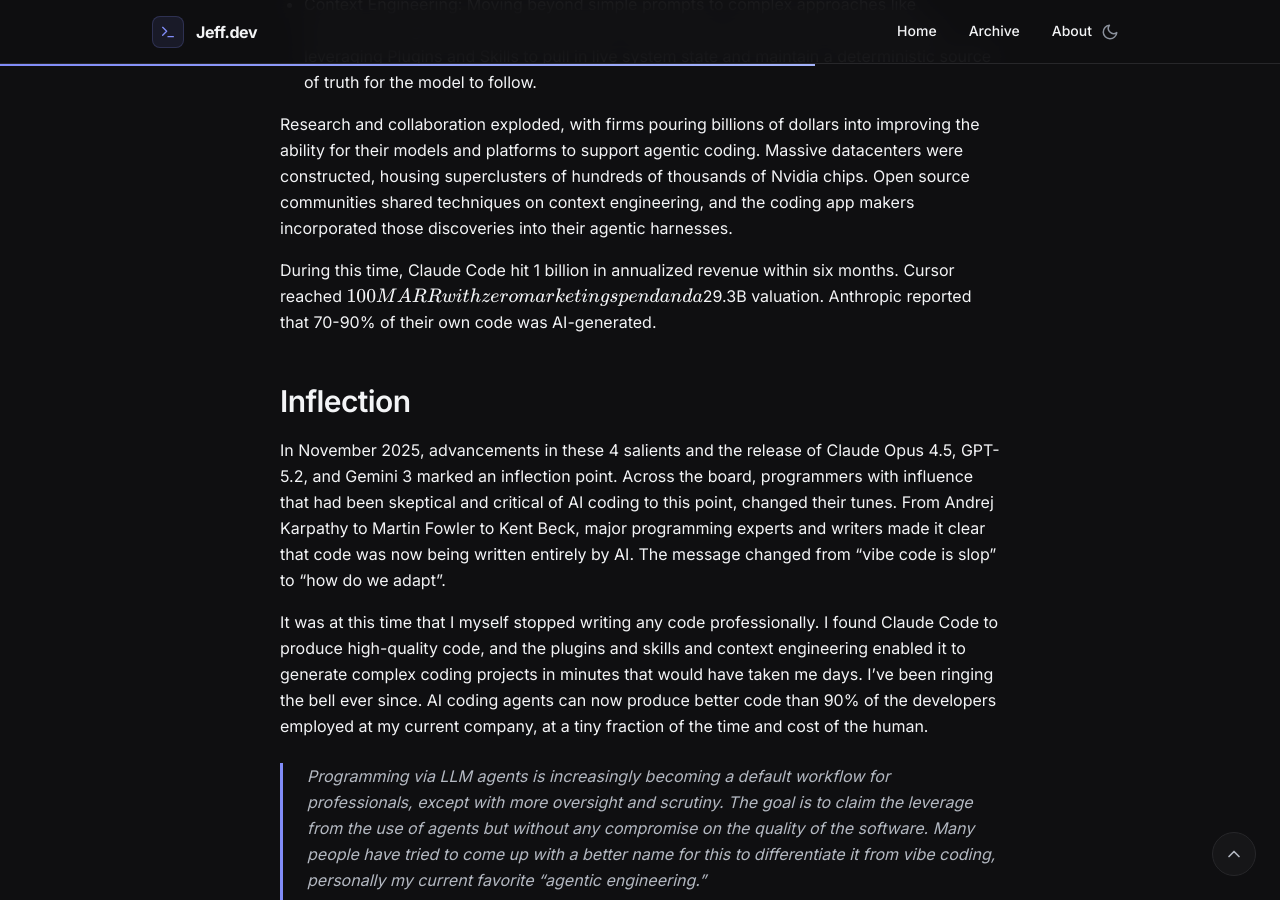
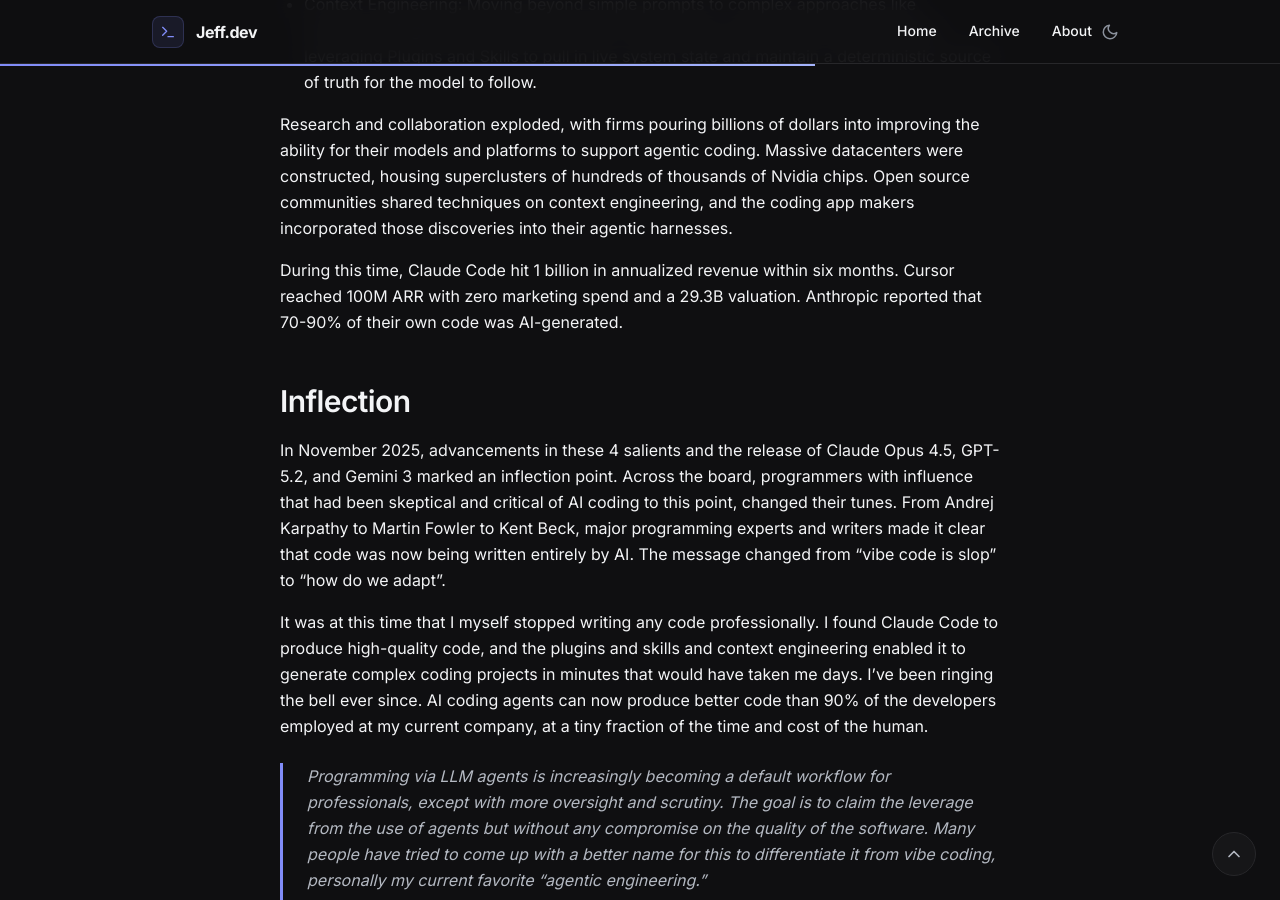
Before and after one commit to jeffgbradley2/jeffgbradley2.github.io, a Jekyll site: the page built from _posts/2026-02-15-the-end-of-human-coding.md, in a window 1280 px wide and 900 px high, scrolled down 3003 px. Built offline with Jekyll 4.4.1, drawn with Linux system fonts in a browser that asks for light colours.

Commit message:
chore: fix money

```diff
--- a/_posts/2026-02-15-the-end-of-human-coding.md
+++ b/_posts/2026-02-15-the-end-of-human-coding.md
@@ -58,7 +58,7 @@
 
 Research and collaboration exploded, with firms pouring billions of dollars into improving the ability for their models and platforms to support agentic coding. Massive datacenters were constructed, housing superclusters of hundreds of thousands of Nvidia chips. Open source communities shared techniques on context engineering, and the coding app makers incorporated those discoveries into their agentic harnesses.
 
-During this time, Claude Code hit 1 billion in annualized revenue within six months. Cursor reached $100M ARR with zero marketing spend and a $29.3B valuation. Anthropic reported that 70-90% of their own code was AI-generated.
+During this time, Claude Code hit 1 billion in annualized revenue within six months. Cursor reached 100M ARR with zero marketing spend and a 29.3B valuation. Anthropic reported that 70-90% of their own code was AI-generated.
 
 ## Inflection
 
```
